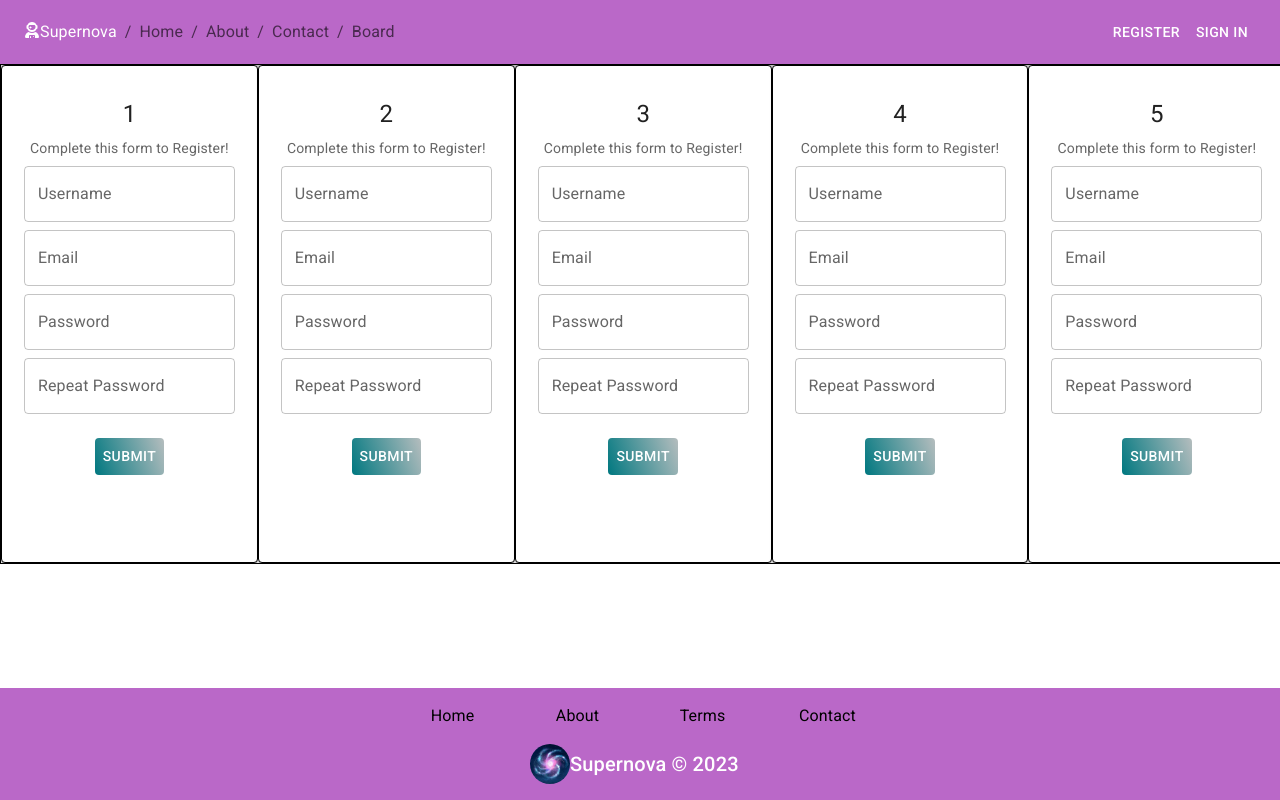
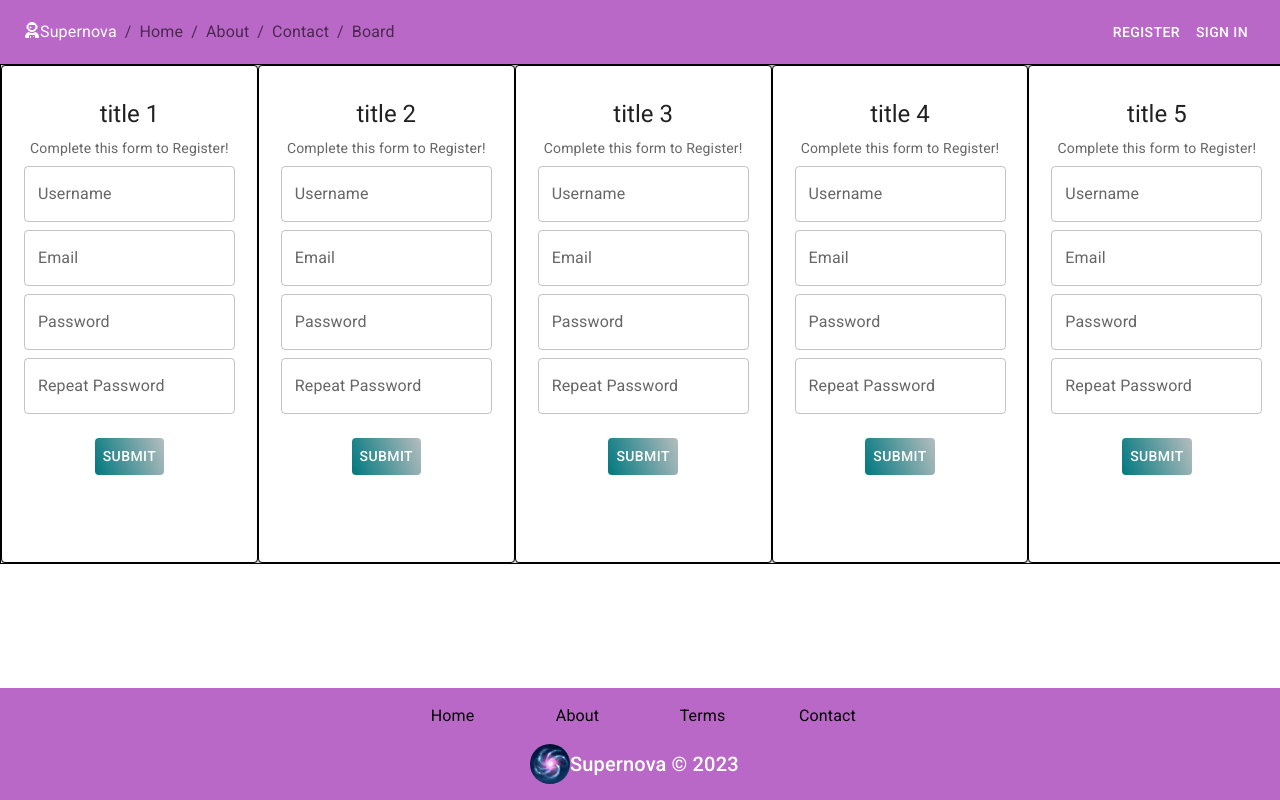
Before and after one commit to MalachiNichols/super-react, a React (Create React App) app: page /board in a window 1280 px wide. Shown: the top 800 px of the page. Built offline with nearby package versions, Linux system fonts and the light colour scheme.

Commit message:
minor change before branch switch

```diff
--- a/src/pages/board/column.js
+++ b/src/pages/board/column.js
@@ -13,7 +13,7 @@ const Column = ({ props }) => {
     <Card align="center" sx={{ minWidth: 250, pt: 2, border: '1px solid black'}}>
         <CardContent>
           <Typography gutterBottom variant="h5" component="div">
-            {props.colName}
+            title {props.colName}
           </Typography>
           <Typography variant="body2" color="text.secondary">
             Complete this form to Register!
```
